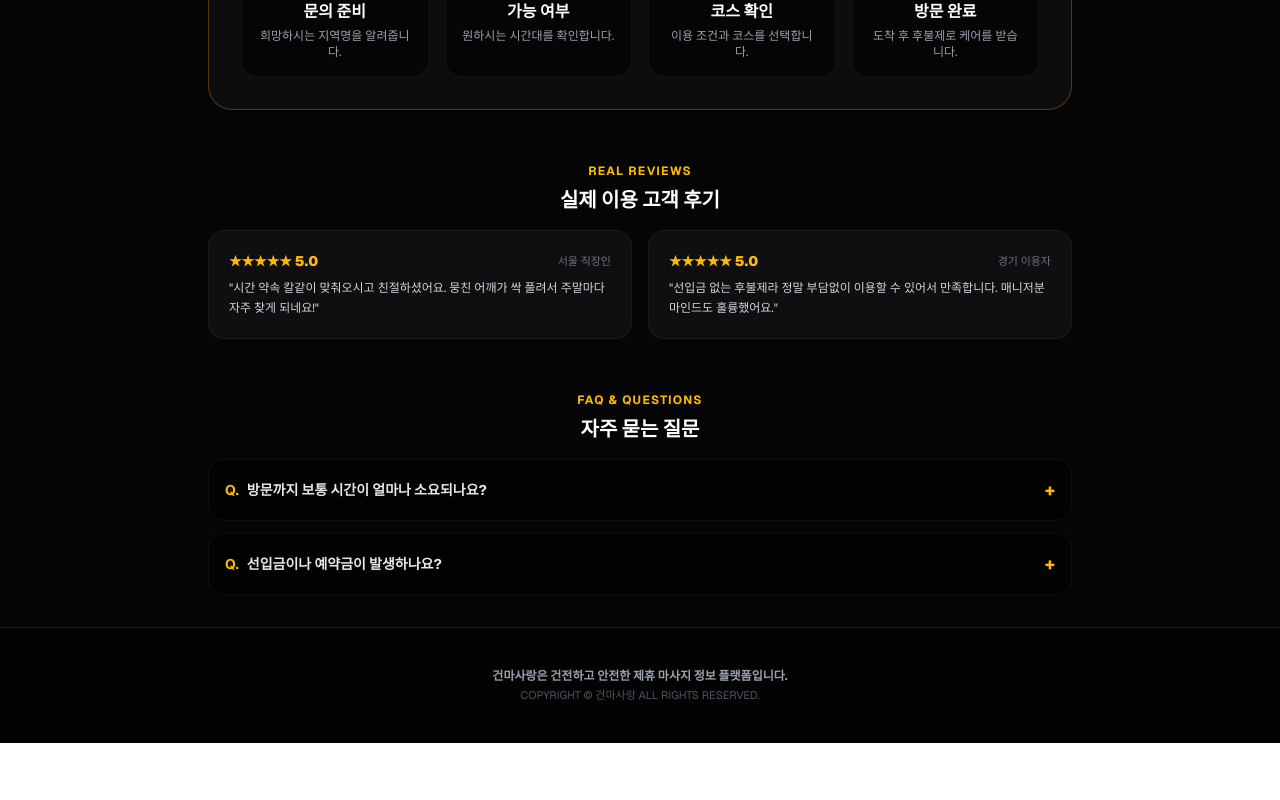
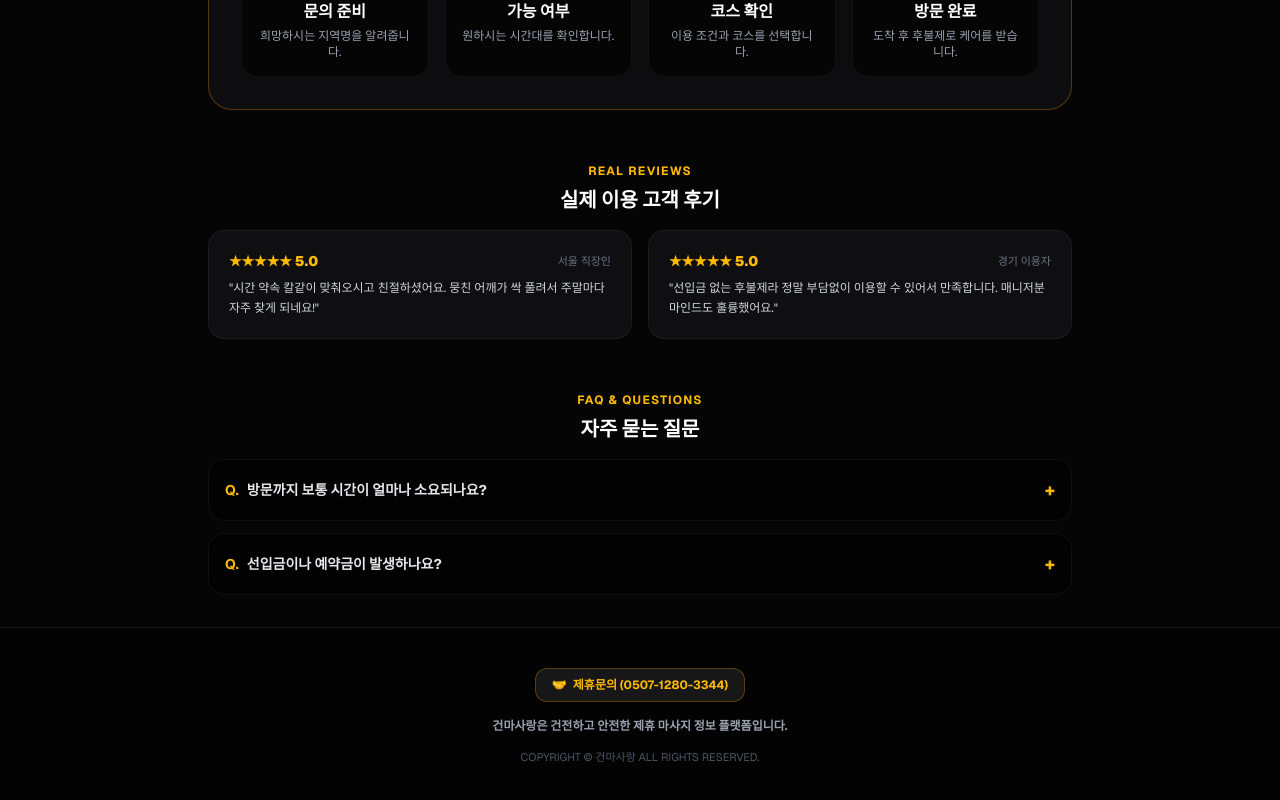
Before and after one commit to gunma1004/MassageMoa, a Next.js app: page / in a window 1280 px wide. Shown: the part 1638-2438 px from the top of the page. Before the commit the page ends 2381 px from the top, so only its background shows below. Built offline with nearby package versions, Linux system fonts and the light colour scheme.

Commit message:
제휴문의 버튼

```diff
--- a/app/MainClientUI.tsx
+++ b/app/MainClientUI.tsx
@@ -257,7 +257,7 @@ export default function MainClientUI() {
           </div>
         </section>
 
-        {/* 🔥 메인 추천 제휴업체 5개 박스 카드리스트 (클릭 시 /shop/1~5 상세페이지 이동 링크 연결!) */}
+        {/* 메인 추천 제휴업체 5개 박스 카드리스트 */}
         <section className="space-y-6">
           <div className="text-center mb-6">
             <p className="text-xs text-amber-400 font-bold tracking-widest uppercase">BEST RECOMMENDED SHOPS</p>
@@ -270,7 +270,6 @@ export default function MainClientUI() {
             {localShops.map((lShop) => (
               <div key={lShop.id} className="bg-[#121214] border border-amber-500/20 hover:border-amber-500/60 rounded-2xl p-4 flex gap-4 items-center shadow-md transition-all group relative">
 
-                {/* 🔗 카드 전체 클릭 시 업체 상세페이지로 이동 */}
                 <Link href={`/shop/${lShop.id}`} className="absolute inset-0 z-10" aria-label={`${lShop.name} 상세페이지 보기`} />
 
                 <img
@@ -287,8 +286,6 @@ export default function MainClientUI() {
                   </p>
                   <div className="mt-2.5 flex items-center justify-between">
                     <span className="text-xs font-black text-amber-400">{lShop.price}</span>
-
-                    {/* 전화 버튼은 z-20으로 올려서 바로 전화연결 가능하도록 설정 */}
                     <a
                       href={`tel:${lShop.phone}`}
                       className="bg-amber-500 hover:bg-amber-400 text-black font-extrabold text-xs px-3.5 py-1.5 rounded-xl shadow transition-colors relative z-20"
@@ -451,9 +448,23 @@ export default function MainClientUI() {
 
       </main>
 
+      {/* 🔥 하단 푸터 (제휴문의 0507-1280-3344 버튼 추가 완료!) */}
       <footer className="bg-[#030303] border-t border-white/10 py-10 text-center text-gray-500 text-xs mt-auto">
-        <p className="text-gray-400 font-bold">건마사랑은 건전하고 안전한 제휴 마사지 정보 플랫폼입니다.</p>
-        <p className="text-[11px] text-gray-600 mt-1">COPYRIGHT &copy; 건마사랑 ALL RIGHTS RESERVED.</p>
+        <div className="max-w-4xl mx-auto px-4 space-y-4">
+
+          {/* 제휴문의 작은 버튼 */}
+          <div>
+            <a
+              href="tel:0507-1280-3344"
+              className="inline-flex items-center gap-1.5 bg-neutral-900 hover:bg-neutral-800 text-amber-400 font-bold px-4 py-2 rounded-xl border border-amber-500/30 hover:border-amber-400 transition-all text-xs shadow-md"
+            >
+              <span>🤝</span> 제휴문의 (0507-1280-3344)
+            </a>
+          </div>
+
+          <p className="text-gray-400 font-bold">건마사랑은 건전하고 안전한 제휴 마사지 정보 플랫폼입니다.</p>
+          <p className="text-[11px] text-gray-600">COPYRIGHT &copy; 건마사랑 ALL RIGHTS RESERVED.</p>
+        </div>
       </footer>
     </div>
   );
--- a/app/[region]/[district]/[[...dong]]/page.tsx
+++ b/app/[region]/[district]/[[...dong]]/page.tsx
@@ -9,7 +9,6 @@ interface PageProps {
   }>;
 }
 
-// 🔍 검색엔진(구글/네이버) 동적 SEO 메타데이터 자동 생성
 export async function generateMetadata({ params }: PageProps): Promise<Metadata> {
   const resolvedParams = await params;
   const { region, district, dong } = resolvedParams;
@@ -18,7 +17,6 @@ export async function generateMetadata({ params }: PageProps): Promise<Metadata>
   const districtName = decodeURIComponent(district);
   const regionName = region === "seoul" ? "서울시" : region === "incheon" ? "인천시" : "경기도";
 
-  // 검색 키워드 조합 (예: 서울시 강남구 역삼동 출장마사지)
   const locationKeyword = `${regionName} ${districtName} ${dongName}`.trim();
 
   return {
@@ -279,8 +277,20 @@ export default async function RegionalDetailPage({ params }: PageProps) {
 
       </main>
 
+      {/* 🔥 하단 푸터 (제휴문의 0507-1280-3344 버튼 추가 완료!) */}
       <footer className="bg-[#030303] border-t border-white/10 py-10 text-center text-gray-500 text-xs mt-auto">
-        <div className="max-w-4xl mx-auto px-4 space-y-2">
+        <div className="max-w-4xl mx-auto px-4 space-y-4">
+
+          {/* 제휴문의 작은 버튼 */}
+          <div>
+            <a
+              href="tel:0507-1280-3344"
+              className="inline-flex items-center gap-1.5 bg-neutral-900 hover:bg-neutral-800 text-amber-400 font-bold px-4 py-2 rounded-xl border border-amber-500/30 hover:border-amber-400 transition-all text-xs shadow-md"
+            >
+              <span>🤝</span> 제휴문의 (0507-1280-3344)
+            </a>
+          </div>
+
           <p className="text-gray-400 font-bold">건마사랑은 건전하고 안전한 제휴 마사지 정보 플랫폼입니다.</p>
           <p className="text-[11px] text-gray-600">COPYRIGHT &copy; 건마사랑 ALL RIGHTS RESERVED.</p>
         </div>
```
